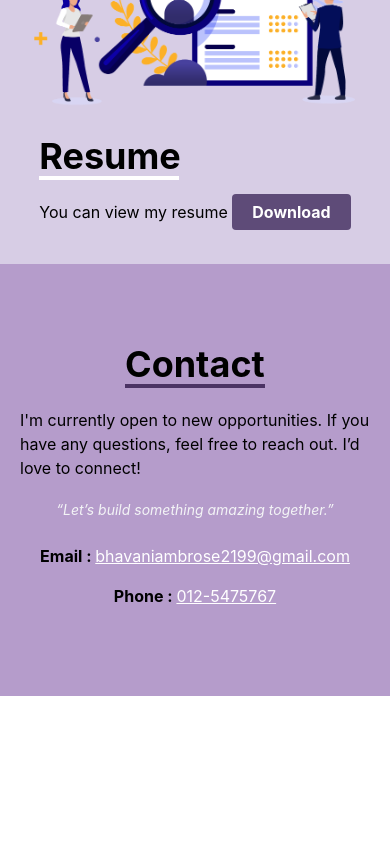
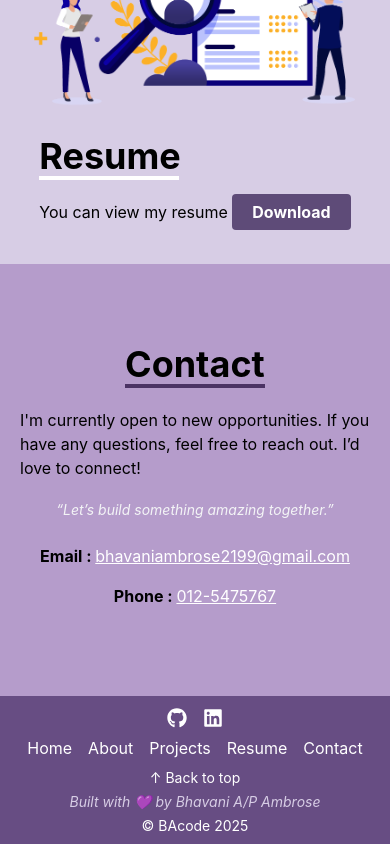
Before and after one commit to bhavani2199/bhavani-portfolio, a React (Create React App) app: page / in a window 390 px wide. Shown: the part 2750-3594 px from the top of the page. Before the commit the page ends 3446 px from the top, so only its background shows below. Built offline with nearby package versions, Linux system fonts and the light colour scheme.

Commit message:
Update Contact section with email & phone links and improved styling

```diff
--- a/src/App.js
+++ b/src/App.js
@@ -5,6 +5,7 @@ import About from "./components/About";
 import Projects from "./components/Projects";
 import Resume from "./components/Resume";
 import Contact from "./components/Contact";
+import Footer from "./components/Footer";
 
 function App() {
   return (
@@ -16,6 +17,7 @@ function App() {
       <Projects />
       <Resume />
       <Contact />
+      <Footer />
     </div>
   );
 }
--- /dev/null
+++ b/src/components/Footer.js
@@ -0,0 +1,50 @@
+import { FaGithub, FaLinkedin } from "react-icons/fa";
+
+function Footer() {
+  return (
+    <section className=" py-2 bg-[#674d83] text-center text-white">
+      <div className="flex justify-center items-center space-x-4 mt-1">
+        <a
+          href="https://github.com/bhavani2199"
+          target="_blank"
+          rel="noopener noreferrer"
+        >
+          <FaGithub className="text-white hover:text-black text-xl" />
+        </a>
+        <a
+          href="https://www.linkedin.com/in/bhavaniambrose"
+          target="_blank"
+          rel="noopener noreferrer"
+        >
+          <FaLinkedin className="text-white hover:text-[#0077b5] text-xl" />
+        </a>
+      </div>
+      <div className="space-x-4 m-2">
+        <a href="#" className="hover:underline">
+          Home
+        </a>
+        <a href="#about" className="hover:underline">
+          About
+        </a>
+        <a href="#projects" className="hover:underline">
+          Projects
+        </a>
+        <a href="#resume" className="hover:underline">
+          Resume
+        </a>
+        <a href="#contact" className="hover:underline">
+          Contact
+        </a>
+      </div>
+      <a href="#top" className="block mt-2 text-sm hover:underline">
+        ↑ Back to top
+      </a>
+      <p className="italic text-sm m-1 text-[#D7CDE5]">
+        Built with 💜 by Bhavani A/P Ambrose
+      </p>
+      <div className="text-sm">&copy; BAcode 2025</div>
+    </section>
+  );
+}
+
+export default Footer;
```
